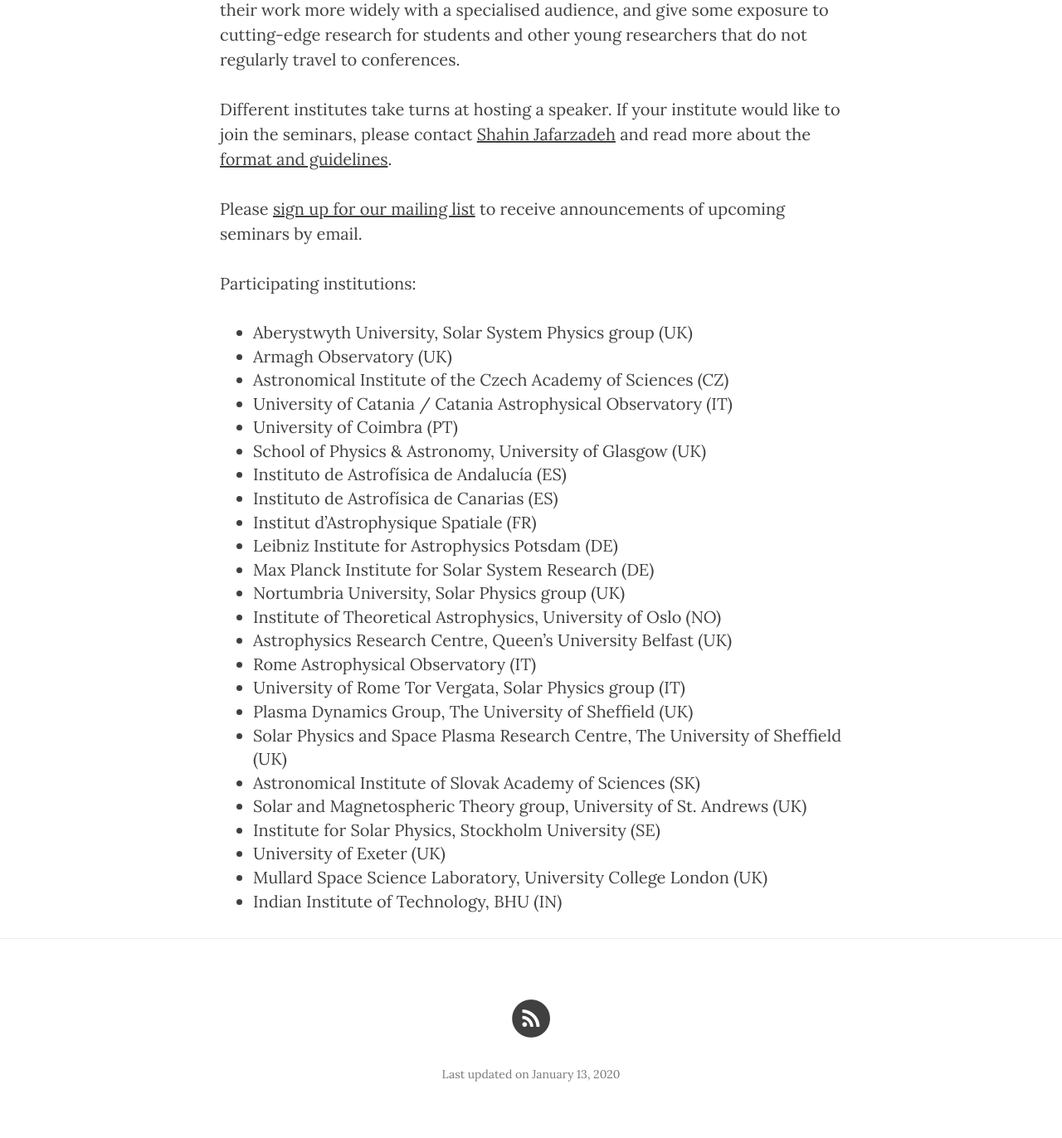
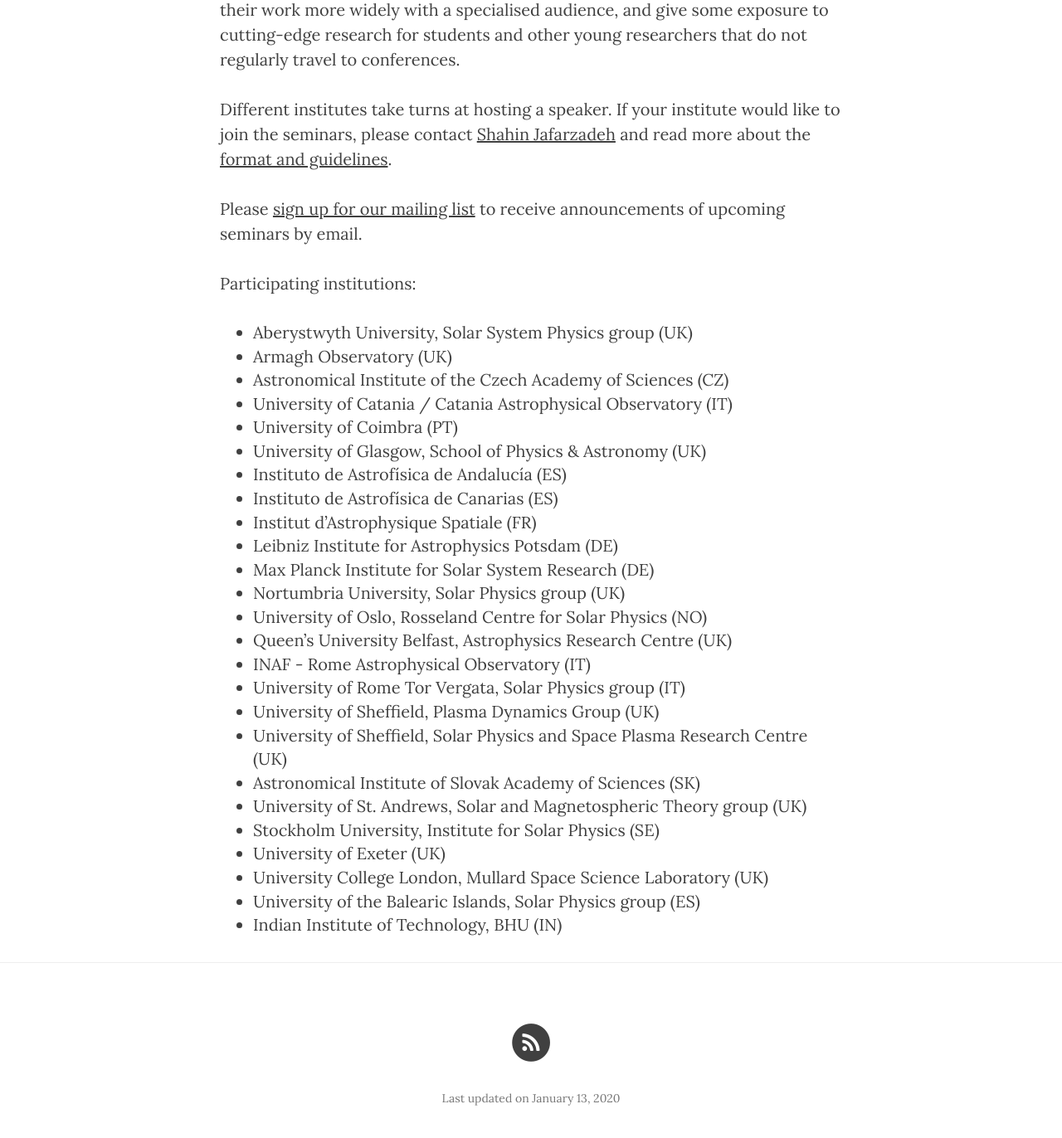
Before and after one commit to ITA-Solar/espos, a Jekyll site: the page built from about.md, in a window 1280 px wide and 1400 px high, scrolled down 655 px. Shown: the top 1372 px of the window at 83% size. Built offline with Jekyll 4.4.1, drawn with Linux system fonts in a browser that asks for light colours; nearby versions of some CDN libraries.

Commit message:
Update about.md

```diff
--- a/about.md
+++ b/about.md
@@ -18,22 +18,23 @@
 * Astronomical Institute of the Czech Academy of Sciences (CZ)
 * University of Catania / Catania Astrophysical Observatory (IT)
 * University of Coimbra (PT)
-* School of Physics & Astronomy, University of Glasgow (UK)
+* University of Glasgow, School of Physics & Astronomy (UK)
 * Instituto de Astrofísica de Andalucía (ES)
 * Instituto de Astrofísica de Canarias (ES)
 * Institut d'Astrophysique Spatiale (FR)
 * Leibniz Institute for Astrophysics Potsdam (DE)
 * Max Planck Institute for Solar System Research (DE)
 * Nortumbria University, Solar Physics group (UK)
-* Institute of Theoretical Astrophysics, University of Oslo (NO)
-* Astrophysics Research Centre, Queen's University Belfast (UK)
-* Rome Astrophysical Observatory (IT)
+* University of Oslo, Rosseland Centre for Solar Physics (NO)
+* Queen's University Belfast, Astrophysics Research Centre (UK)
+* INAF - Rome Astrophysical Observatory (IT)
 * University of Rome Tor Vergata, Solar Physics group (IT)
-* Plasma Dynamics Group, The University of Sheffield (UK)
-* Solar Physics and Space Plasma Research Centre, The University of Sheffield (UK)
+* University of Sheffield, Plasma Dynamics Group (UK)
+* University of Sheffield, Solar Physics and Space Plasma Research Centre (UK)
 * Astronomical Institute of Slovak Academy of Sciences (SK)
-* Solar and Magnetospheric Theory group, University of St. Andrews (UK)
-* Institute for Solar Physics, Stockholm University (SE)
+* University of St. Andrews, Solar and Magnetospheric Theory group (UK)
+* Stockholm University, Institute for Solar Physics (SE)
 * University of Exeter (UK)
-* Mullard Space Science Laboratory, University College London (UK)
+* University College London, Mullard Space Science Laboratory (UK)
+* University of the Balearic Islands, Solar Physics group (ES)
 * Indian Institute of Technology, BHU (IN)
```
